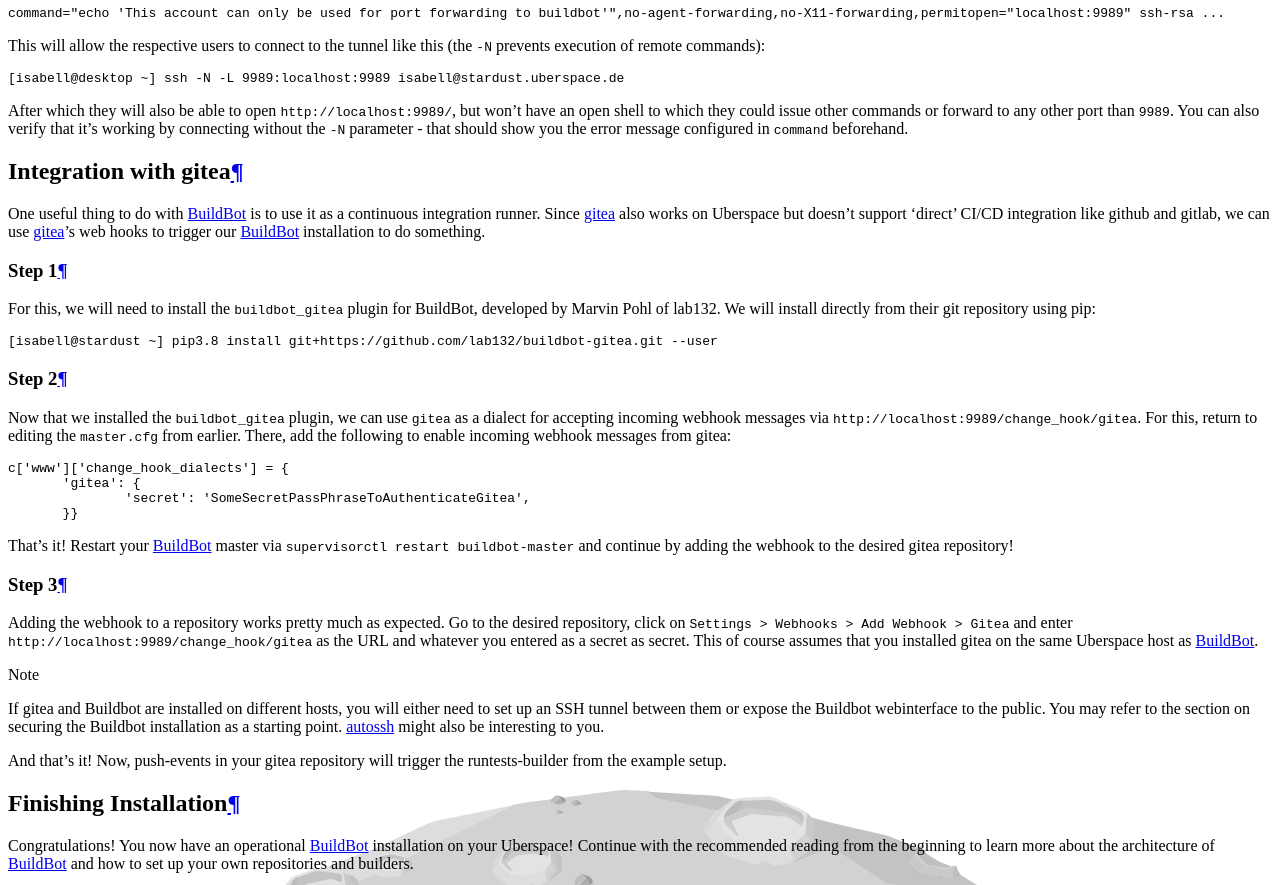
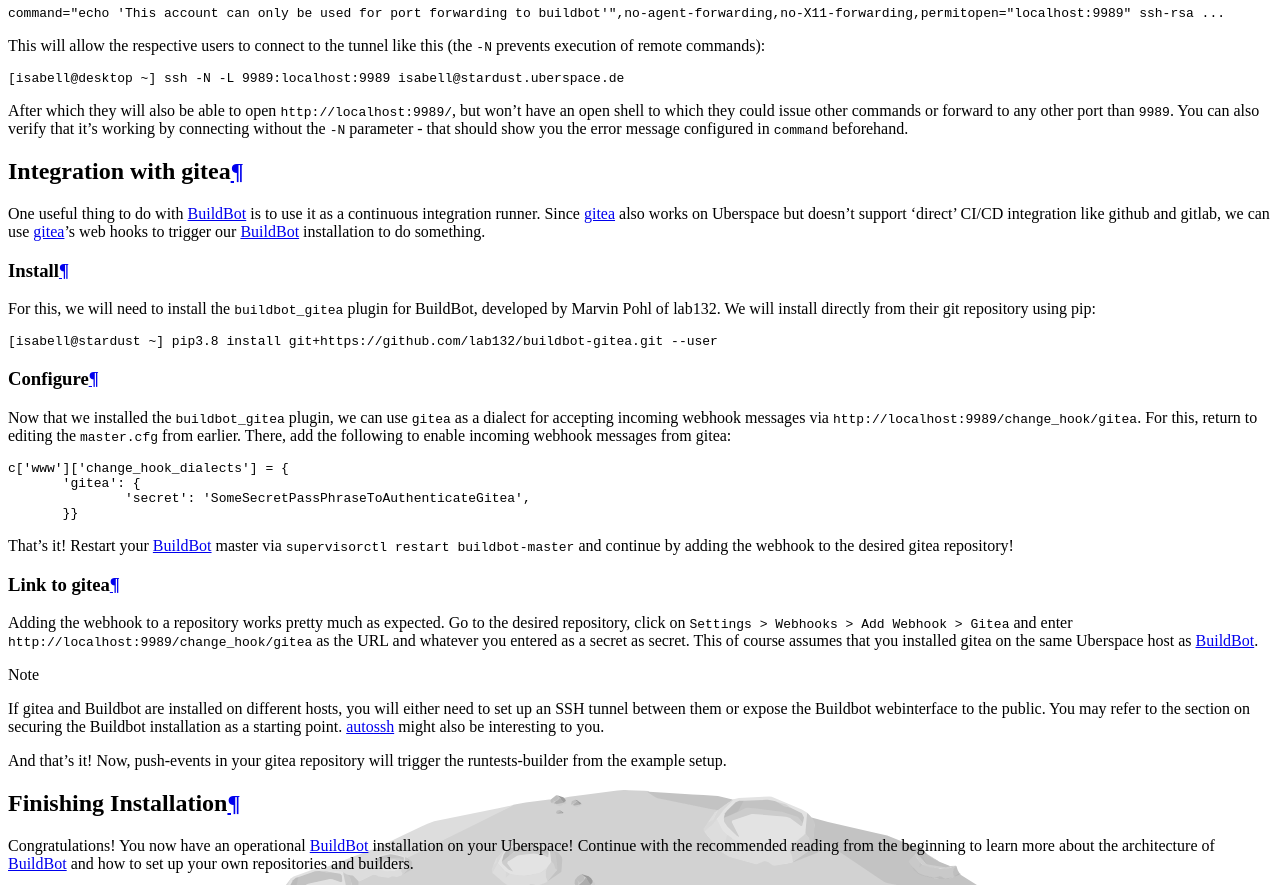
Before and after one commit to Uberspace/lab, a Sphinx documentation site: the page built from source/guide_buildbot.rst, in a window 1280 px wide and 900 px high, scrolled down 7545 px, cut to the strip 0-885 px from the top of the window. Built offline with Sphinx 7.4.7 and the Read the Docs theme 2.0.0, drawn with Linux system fonts in a browser that asks for light colours.

Commit message:
[buildbot] remove numbered steps

```diff
--- a/source/guide_buildbot.rst
+++ b/source/guide_buildbot.rst
@@ -228,8 +228,8 @@
 
 One useful thing to do with BuildBot_ is to use it as a continuous integration runner. Since :lab:`gitea <guide_gitea>` also works on Uberspace but doesn't support 'direct' CI/CD integration like github and gitlab, we can use :lab:`gitea <guide_gitea>`'s web hooks to trigger our BuildBot_ installation to do something.
 
-Step 1
-------
+Install
+-------
 
 For this, we will need to install the ``buildbot_gitea`` plugin for BuildBot, developed by Marvin Pohl of lab132. We will install directly from their git repository using pip:
 
@@ -237,8 +237,8 @@
 
  [isabell@stardust ~] pip3.8 install git+https://github.com/lab132/buildbot-gitea.git --user
 
-Step 2
-------
+Configure
+---------
 
 Now that we installed the ``buildbot_gitea`` plugin, we can use ``gitea`` as a dialect for accepting incoming webhook messages via ``http://localhost:9989/change_hook/gitea``. For this, return to editing the ``master.cfg`` from earlier. There, add the following to enable incoming webhook messages from gitea:
 
@@ -251,8 +251,8 @@
 
 That's it! Restart your BuildBot_ master via ``supervisorctl restart buildbot-master`` and continue by adding the webhook to the desired gitea repository!
 
-Step 3
-------
+Link to gitea
+-------------
 
 Adding the webhook to a repository works pretty much as expected. Go to the desired repository, click on ``Settings > Webhooks > Add Webhook > Gitea`` and enter ``http://localhost:9989/change_hook/gitea`` as the URL and whatever you entered as a secret as secret. This of course assumes that you installed gitea on the same Uberspace host as BuildBot_.
 
```
